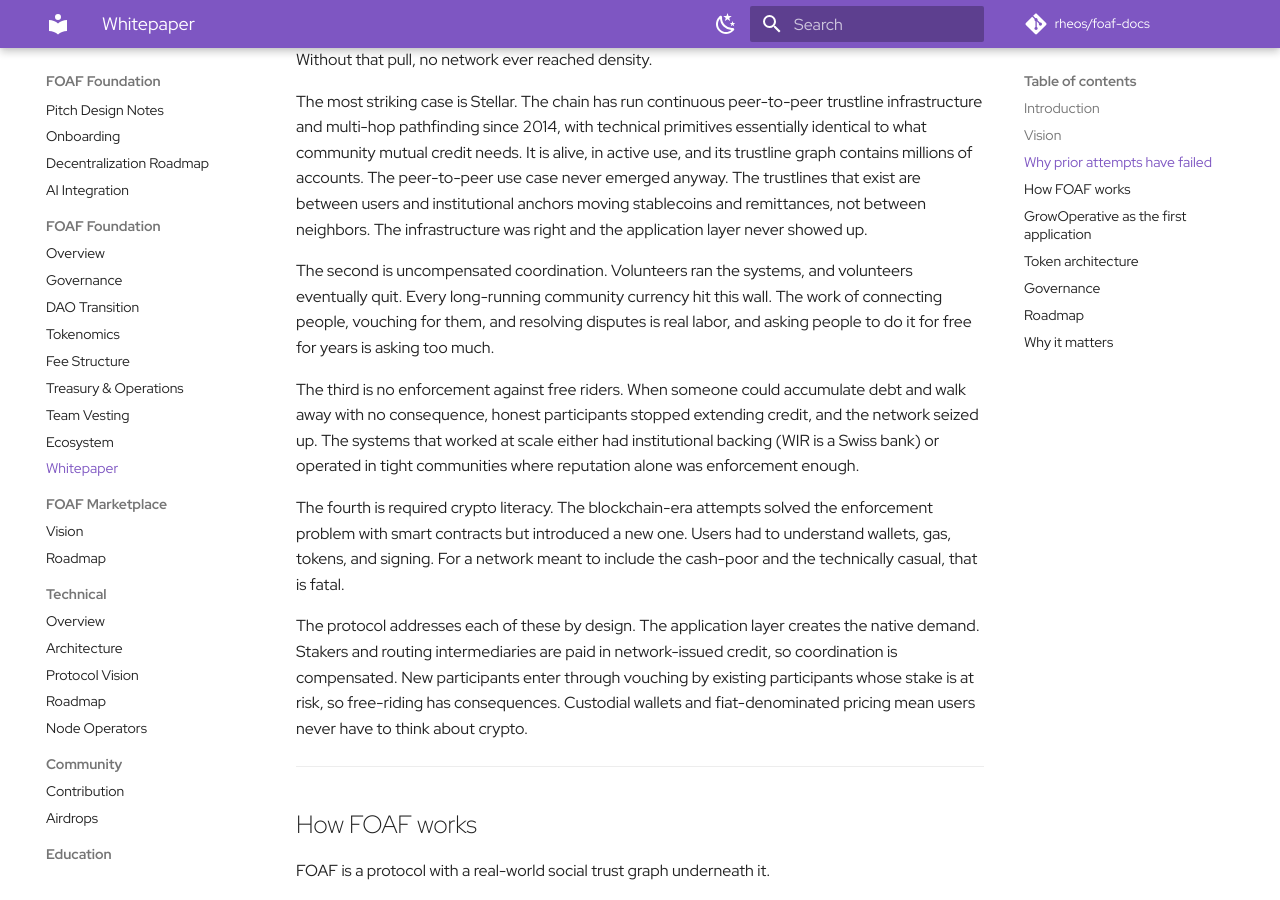
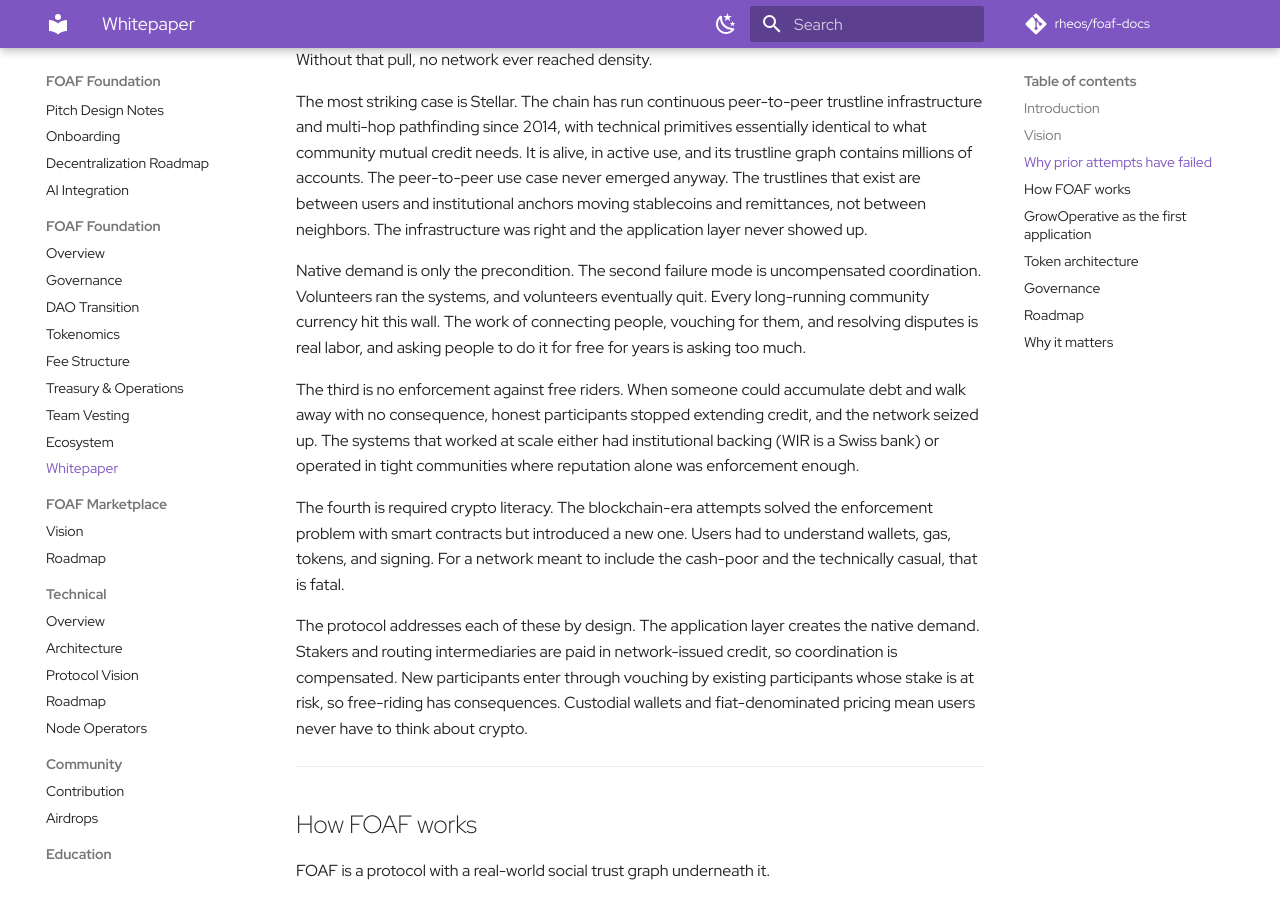
Before and after one commit to rheos/foaf-docs, an MkDocs documentation site: the page built from docs/about/whitepaper.md, in a window 1280 px wide and 900 px high, scrolled down 1163 px. Built offline with MkDocs 1.6.1 and Material for MkDocs 9.7.7, drawn with Linux system fonts in a browser that asks for light colours; comment, search, counter and statistics services are not loaded.

Commit message:
Revise whitepaper content for clarity and flow
- Reworded a section to improve the explanation of uncompensated coordination as a failure mode in community currencies, emphasizing the need for sustainable volunteer engagement.
- Enhanced overall readability and coherence of the whitepaper by adjusting sentence structure.

These changes aim to provide a clearer understanding of the challenges faced by community currencies and the importance of addressing them.

```diff
--- a/docs/about/whitepaper.md
+++ b/docs/about/whitepaper.md
@@ -28,7 +28,7 @@ The first is no native demand. Most attempts asked users to adopt mutual credit
 
 The most striking case is Stellar. The chain has run continuous peer-to-peer trustline infrastructure and multi-hop pathfinding since 2014, with technical primitives essentially identical to what community mutual credit needs. It is alive, in active use, and its trustline graph contains millions of accounts. The peer-to-peer use case never emerged anyway. The trustlines that exist are between users and institutional anchors moving stablecoins and remittances, not between neighbors. The infrastructure was right and the application layer never showed up.
 
-The second is uncompensated coordination. Volunteers ran the systems, and volunteers eventually quit. Every long-running community currency hit this wall. The work of connecting people, vouching for them, and resolving disputes is real labor, and asking people to do it for free for years is asking too much.
+Native demand is only the precondition. The second failure mode is uncompensated coordination. Volunteers ran the systems, and volunteers eventually quit. Every long-running community currency hit this wall. The work of connecting people, vouching for them, and resolving disputes is real labor, and asking people to do it for free for years is asking too much.
 
 The third is no enforcement against free riders. When someone could accumulate debt and walk away with no consequence, honest participants stopped extending credit, and the network seized up. The systems that worked at scale either had institutional backing (WIR is a Swiss bank) or operated in tight communities where reputation alone was enforcement enough.
 
```
